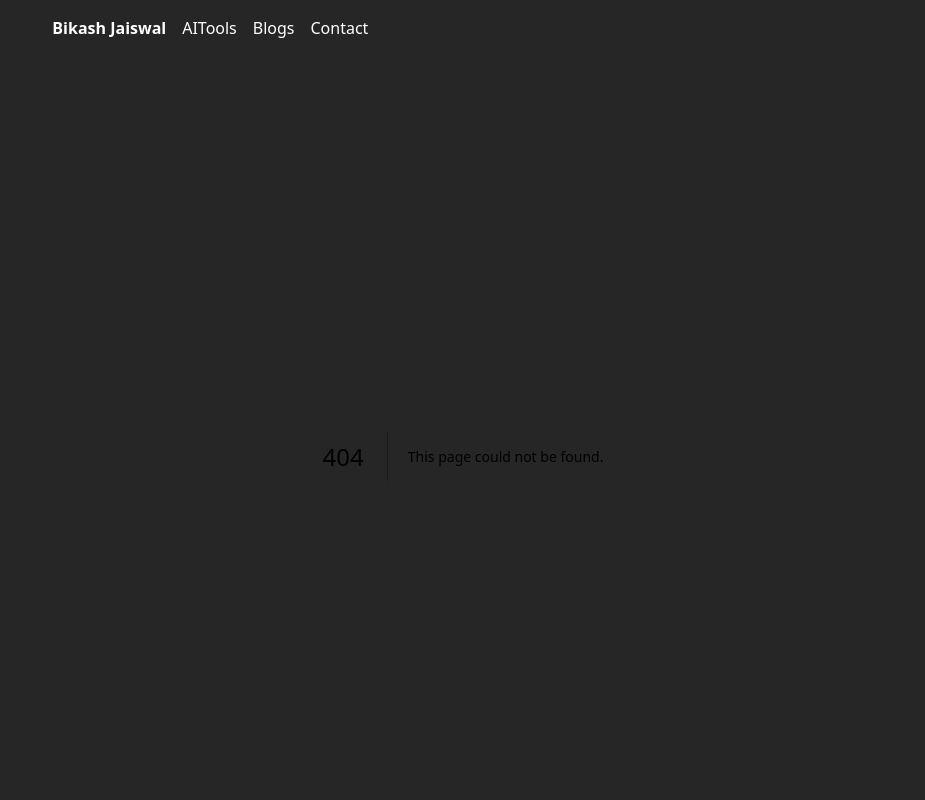
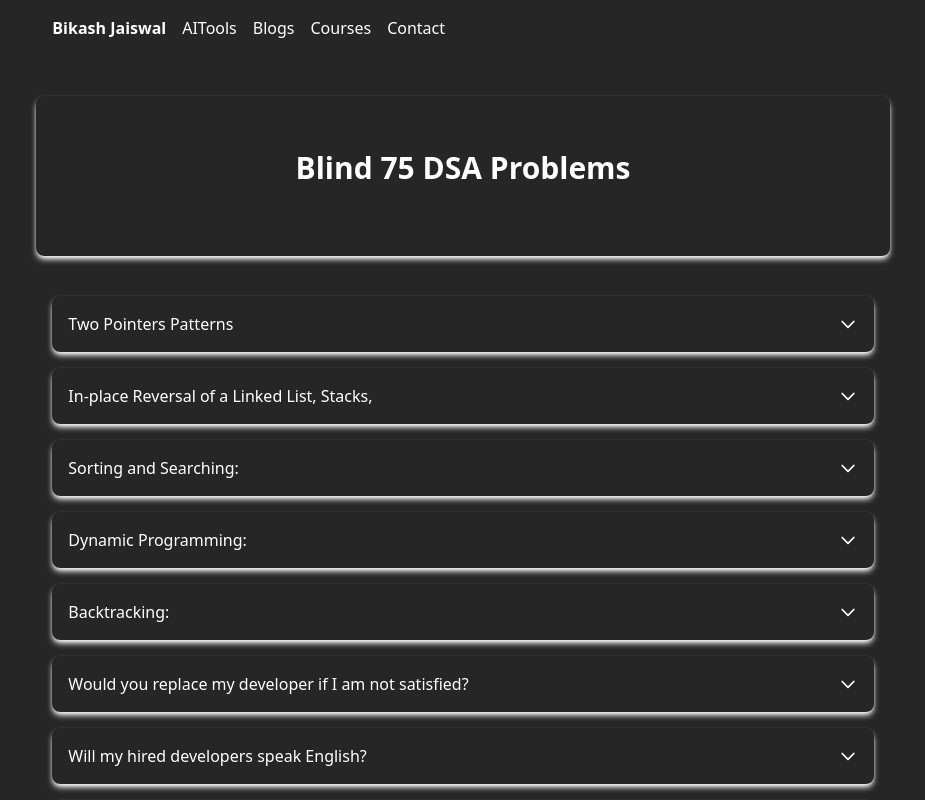
Before and after one commit to bikash-jaiswal/bikash-jaiswal.github.io, a Next.js app: page /courses in a window 1280 px wide. Before the commit this address had no page. Shown: the top 800 px of the page, without its empty margins (177-1102 px from the left). Built offline with nearby package versions, Linux system fonts and the light colour scheme.

Commit message:
add courses in menu

```diff
--- a/app/Component/Header.jsx
+++ b/app/Component/Header.jsx
@@ -24,9 +24,10 @@ const Navbar = () => {
           <Link href="/blog" className="text-white">
             Blogs
           </Link>
-          {/* <Link href="/courses" className="text-white">
+          <Link href="/courses" className="text-white">
             Courses
           </Link>
+          {/*
           <Link href="/work" className="text-white">
             Work with me
           </Link> */}
@@ -69,6 +70,9 @@ const Navbar = () => {
           <Link href="/work" className="block py-2 text-gray-800">
             Work with me
           </Link>
+          <Link href="/courses" className="text-white">
+            Courses
+          </Link>
           <Link href="/contacts" className="block py-2 text-gray-800">
             Contact
           </Link>
--- /dev/null
+++ b/app/courses/page.jsx
@@ -0,0 +1,84 @@
+import React, { ReactNode } from 'react';
+
+
+const faqData = [
+    {
+      question: "Two Pointers Patterns",
+      answer: (
+        <>
+          <div>All business we take up carry the following guarantees:</div>
+          <ul className="list-disc ml-6">
+            <li>Privacy Guarantee: All client details will be kept confidential.</li>
+            <li>Price Guarantee: Minimum half cost-saving over on-site development.</li>
+            <li>Result Guarantee: Progress-linked instalments weighted at the end.</li>
+          </ul>
+        </>
+      ),
+    },
+    {
+        question: "In-place Reversal of a Linked List, Stacks,",
+        answer: "Yes, code paper agrees to deliver your project within a predetermined due date."
+    },
+    {
+        question: "Sorting and Searching:",
+        answer: "Our designers are committed to delivering good quality code. We have formal procedures to keep quality under tight control. Every project goes through the hands of appropriate QA/Testing experts, underserve test plans including black-box testing, white-box testing, test regression, usage analysis etc."
+    },
+    {
+        question: "Dynamic Programming:",
+        answer: "Yes, that developer will work full-time (8Hours a day, 6 days a week) dedicating it only to you."
+    },
+    {
+        question: "Backtracking:",
+        answer: "Yes, we provide technical and maintenance services on request."
+    },
+    {
+        question: "Would you replace my developer if I am not satisfied?",
+        answer: "Yes, we will positively replace your developer if we see that there is a deficiency on the developer’s end."
+    },
+    {
+        question: "Will my hired developers speak English?",
+        answer: "Yes, all our developers are speaking English fluently."
+    },
+    {
+        question: "Can I contact the appropriate parties working on our project? If so can I communicate via phone?",
+        answer: "Sure, We would suggest that you interact primarily with the team leader to minimize miscommunications with your team. We are alright with correspondence through telephone, E-mail, or skype."
+    }
+
+  ];
+
+
+const FAQPage = () => {
+  return (
+    <div className="w-full space-y-4 ">
+        <div className="flex items-center justify-center h-40 my-10 rounded-lg shadow-md shadow-white text-white">
+            <div className='text-3xl font-bold mb-4 text-center'> Blind 75 DSA Problems</div>
+        </div>
+        {faqData.map((faq, index) => (
+            <FAQItem key={index} question={faq.question} answer={faq.answer} />
+            ))}
+        </div>
+  );
+};
+
+const FAQItem = ({ question, answer }) => {
+  return (
+    <details className="group group mx-4">
+      <summary className="flex cursor-pointer items-center justify-between gap-1.5 rounded-lg text-white p-4 shadow-md shadow-white">
+        <h2 className="font-medium">{question}</h2>
+        <svg
+          className="h-5 w-5 shrink-0 transition duration-300 group-open:-rotate-180"
+          xmlns="http://www.w3.org/2000/svg"
+          fill="none"
+          viewBox="0 0 24 24"
+          stroke="currentColor"
+        >
+          <path strokeLinecap="round" strokeLinejoin="round" strokeWidth="2" d="M19 9l-7 7-7-7" />
+        </svg>
+      </summary>
+
+      <div className="mt-4 px-4 leading-relaxed text-white">{answer}</div>
+    </details>
+  );
+};
+
+export default FAQPage;
```
Also changed, not shown: app/posts/getting-started-with-mdx-and-nextjs.md (added, +28 -0 lines).
